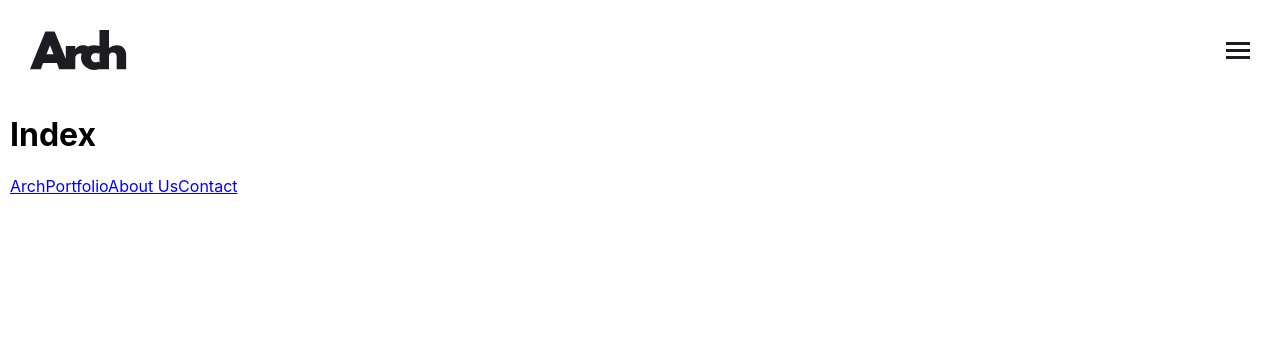
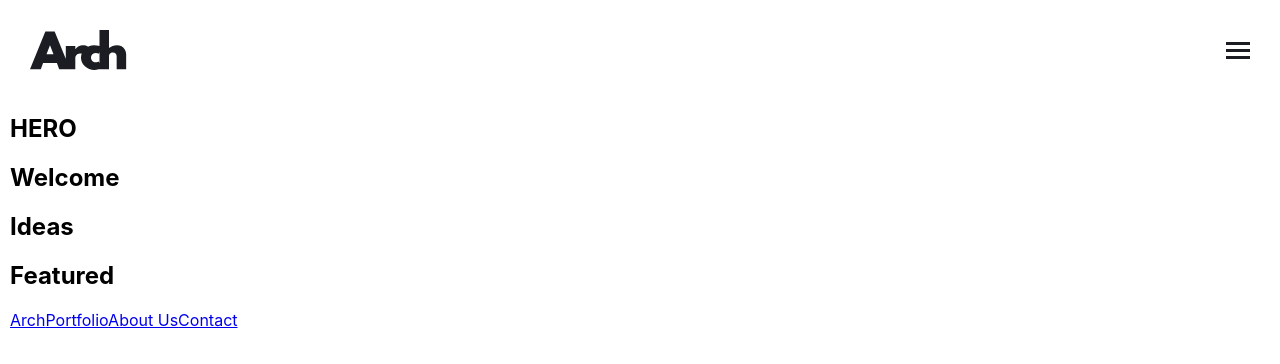
Before and after one commit to JoaquinBruhnIntive/react-landing, a React (Create React App) app: page / in a window 1280 px wide. Shown: the top 364 px of the page. Built offline with nearby package versions, Linux system fonts and the light colour scheme.

Commit message:
[update] built the folder skeleton for the Index component, moving on to the Hero component inside of it

```diff
--- /dev/null
+++ b/src/components/index/featured/featured.jsx
@@ -0,0 +1,7 @@
+const Featured = () => {
+    return (
+        <h2>Featured</h2>
+    )
+}
+
+export default Featured
--- /dev/null
+++ b/src/components/index/hero/hero.jsx
@@ -0,0 +1,7 @@
+const Hero = () => {
+    return (
+        <h2>HERO</h2>
+    )
+}
+
+export default Hero
--- /dev/null
+++ b/src/components/index/ideas/ideas.jsx
@@ -0,0 +1,7 @@
+const Ideas = () => {
+    return (
+        <h2>Ideas</h2>
+    )
+}
+
+export default Ideas
--- a/src/components/index/index.jsx
+++ b/src/components/index/index.jsx
@@ -1,6 +1,18 @@
+import Hero from './hero/hero';
+import Welcome from './welcome/welcome';
+import Ideas from './ideas/ideas';
+import Featured from './featured/featured';
+
+
 const Index = () =>{
     return(
-        <h1>Index</h1>
+        <>
+            <Hero />
+            <Welcome />
+            <Ideas />
+            <Featured />
+        </>
+
     )
 }
 export default Index
--- /dev/null
+++ b/src/components/index/welcome/welcome.jsx
@@ -0,0 +1,7 @@
+const Welcome = () => {
+    return (
+        <h2>Welcome</h2>
+    )
+}
+
+export default Welcome
```
